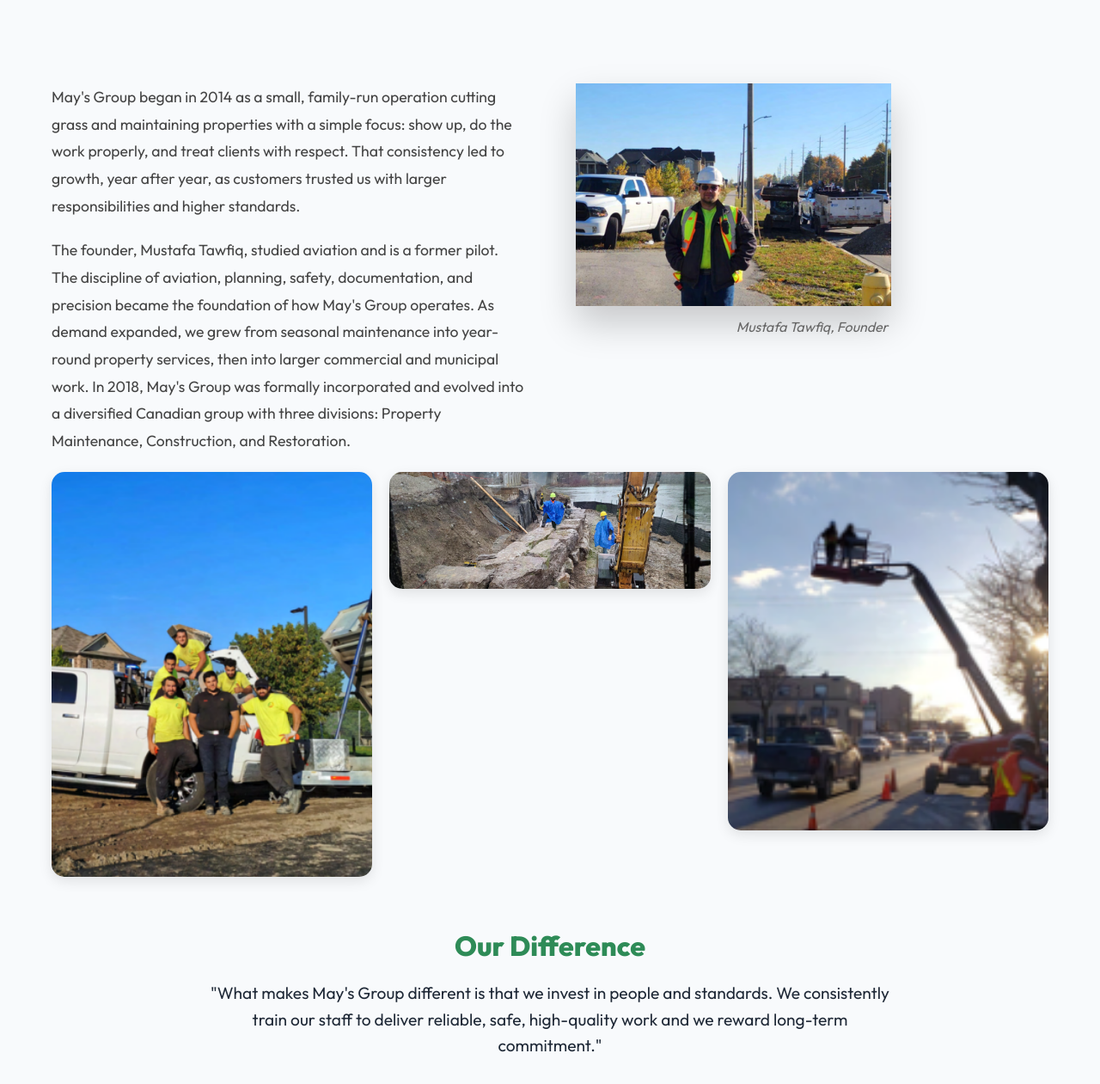
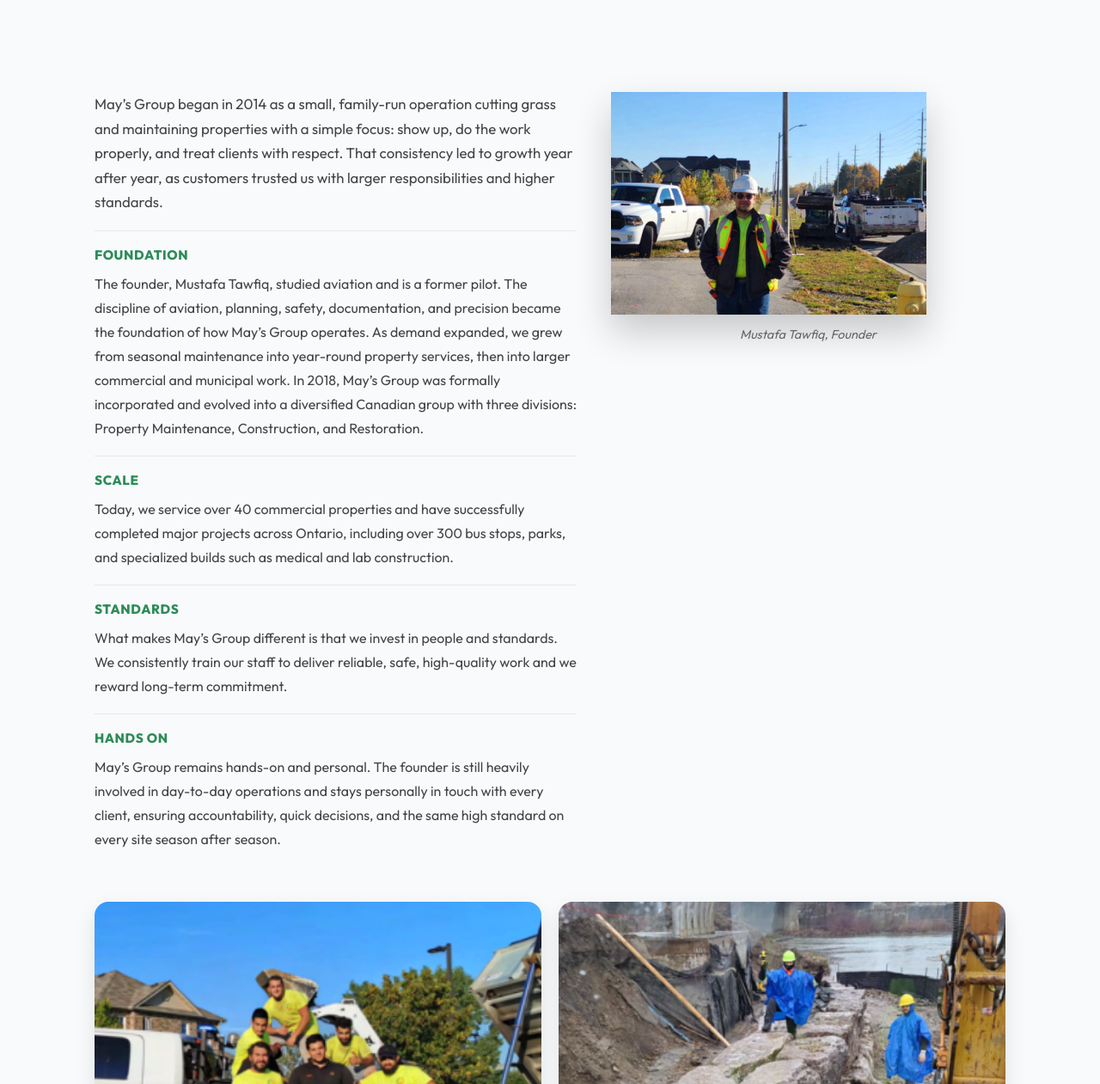
Before and after one commit to abduh3131/MaysGroup, a plain HTML site: page website/story.html in a window 1280 px wide. Shown: the part 199-1460 px from the top of the page at 86% size. Drawn offline with nearby package versions, Linux system fonts and the light colour scheme.

Commit message:
Enhance story layout and CSS styles
Refactor story layout and improve styling for better organization and readability.

```diff
--- a/website/story.html
+++ b/website/story.html
@@ -11,35 +11,112 @@
     <link href="https://fonts.googleapis.com/css2?family=Outfit:wght@300;400;600;800&display=swap" rel="stylesheet">
     <script src="https://unpkg.com/lucide@latest"></script>
     <style>
-        /* Specific page overrides */
-        .story-images-grid {
-            display: grid;
-            grid-template-columns: repeat(2, 1fr);
-            gap: 20px;
-            margin-top: 40px;
+        /* Page organization improvements */
+        .story-wrap {
+            max-width: 1100px;
+            margin: 0 auto;
         }
 
-        .story-images-grid img {
-            width: 100%;
-            border-radius: 15px;
-            box-shadow: 0 10px 25px rgba(0, 0, 0, 0.1);
-            transition: transform 0.3s;
+        .story-top {
+            display: grid;
+            grid-template-columns: 1.1fr 0.9fr;
+            gap: 40px;
+            align-items: start;
+            margin-top: 10px;
         }
 
-        .story-images-grid img:hover {
-            transform: scale(1.02);
+        .story-lead {
+            font-size: 1.05rem;
+            line-height: 1.7;
+            color: #444;
+            margin-bottom: 18px;
         }
 
-        .full-width-img {
-            grid-column: 1 / -1;
+        .story-block {
+            margin-top: 18px;
+            padding-top: 18px;
+            border-top: 1px solid rgba(0, 0, 0, 0.07);
         }
 
-        @media(max-width: 768px) {
-            .story-images-grid {
+        .story-block-title {
+            font-size: 0.95rem;
+            font-weight: 700;
+            letter-spacing: 0.6px;
+            text-transform: uppercase;
+            color: var(--primary-green);
+            margin-bottom: 10px;
+        }
+
+        .story-text {
+            font-size: 1rem;
+            line-height: 1.75;
+            color: #444;
+            margin-bottom: 14px;
+        }
+
+        .image-content {
+            position: sticky;
+            top: 120px;
+        }
+
+        .caption {
+            margin-top: 10px;
+            font-size: 0.9rem;
+            color: #666;
+            text-align: center;
+            font-style: italic;
+        }
+
+        /* Two images side by side */
+        .story-images-row {
+            display: flex;
+            gap: 20px;
+            margin-top: 45px;
+        }
+
+        .story-images-row .story-image {
+            flex: 1;
+            border-radius: 16px;
+            overflow: hidden;
+            box-shadow: 0 10px 25px rgba(0, 0, 0, 0.10);
+            background: #fff;
+        }
+
+        .story-images-row .story-image img {
+            width: 100%;
+            height: 320px;
+            object-fit: cover;
+            display: block;
+        }
+
+        /* Quote box spacing */
+        .quote-box {
+            margin-top: 55px;
+            padding: 35px 30px;
+            border-radius: 20px;
+        }
+
+        @media (max-width: 900px) {
+            .story-top {
                 grid-template-columns: 1fr;
+                gap: 25px;
+            }
+
+            .image-content {
+                position: static;
+            }
+
+            .story-images-row {
+                flex-direction: column;
+            }
+
+            .story-images-row .story-image img {
+                height: 260px;
             }
         }
     </style>
+
+
 </head>
 
 <body>
@@ -78,47 +155,89 @@
     <section class="section header-section">
         <div class="container">
             <h1 class="page-title fade-in-up" style="padding-top: 45px;">Our Story</h1>
-
         </div>
     </section>
 
     <section class="section" style="padding-top: 0;">
-        <div class="container">
-            <div class="content-grid">
+        <div class="container story-wrap">
+            <div class="story-top">
                 <div class="text-content reveal">
-                    <p class="story-text">
-                        May's Group began in 2014 as a small, family-run operation cutting grass and maintaining
+                    <p class="story-lead">
+                        May’s Group began in 2014 as a small, family-run operation cutting grass and maintaining
                         properties with a simple focus: show up, do the work properly, and treat clients with respect.
-                        That consistency led to growth, year after year, as customers trusted us with larger
+                        That consistency led to growth year after year, as customers trusted us with larger
                         responsibilities and higher standards.
                     </p>
-                    <p class="story-text">
-                        The founder, Mustafa Tawfiq, studied aviation and is a former pilot. The discipline of aviation,
-                        planning, safety, documentation, and precision became the foundation of how May's Group
-                        operates. As demand expanded, we grew from seasonal maintenance into year-round property
-                        services, then into larger commercial and municipal work. In 2018, May's Group was formally
-                        incorporated and evolved into a diversified Canadian group with three divisions: Property
-                        Maintenance, Construction, and Restoration.
-                    </p>
+
+                    <div class="story-block">
+                        <div class="story-block-title">Foundation</div>
+                        <p class="story-text">
+                            The founder, Mustafa Tawfiq, studied aviation and is a former pilot. The discipline of
+                            aviation, planning, safety, documentation, and precision became the foundation of how May’s
+                            Group operates. As demand expanded, we grew from seasonal maintenance into year-round
+                            property services, then into larger commercial and municipal work. In 2018, May’s Group was
+                            formally incorporated and evolved into a diversified Canadian group with three divisions:
+                            Property Maintenance, Construction, and Restoration.
+                        </p>
+                    </div>
+
+                    <div class="story-block">
+                        <div class="story-block-title">Scale</div>
+                        <p class="story-text">
+                            Today, we service over 40 commercial properties and have successfully completed major
+                            projects across Ontario, including over 300 bus stops, parks, and specialized builds such as
+                            medical and lab construction.
+                        </p>
+                    </div>
+
+                    <div class="story-block">
+                        <div class="story-block-title">Standards</div>
+                        <p class="story-text">
+                            What makes May’s Group different is that we invest in people and standards. We consistently
+                            train our staff to deliver reliable, safe, high-quality work and we reward long-term
+                            commitment.
+                        </p>
+                    </div>
+
+                    <div class="story-block">
+                        <div class="story-block-title">Hands On</div>
+                        <p class="story-text">
+                            May’s Group remains hands-on and personal. The founder is still heavily involved in
+                            day-to-day operations and stays personally in touch with every client, ensuring
+                            accountability, quick decisions, and the same high standard on every site season after
+                            season.
+                        </p>
+                    </div>
                 </div>
+
                 <div class="image-content reveal delay-1">
                     <img src="images/au5.png" alt="Mustafa Tawfiq - Founder" class="rounded-img large-shadow">
                     <div class="caption">Mustafa Tawfiq, Founder</div>
                 </div>
             </div>
 
-            <div class="masonry-grid reveal">
-                <div class="masonry-item"><img src="images/au2.png" alt="Mays Group Work"></div>
-                <div class="masonry-item"><img src="images/au3.png" alt="Mays Group Team"></div>
-                <div class="masonry-item"><img src="images/au4.png" alt="Mays Group Project"></div>
+            <div class="story-images-row reveal">
+                <div class="story-image">
+                    <img src="images/au2.png" alt="Mays Group Team">
+                </div>
+
+                <div class="story-image">
+                    <img src="images/au3.png" alt="Mays Group Construction Work">
+                </div>
             </div>
 
+
+
+
+
+
             <div class="quote-box reveal"
-                style="margin-top: 60px; text-align: center; max-width: 800px; margin-left: auto; margin-right: auto;">
-                <h3 style="font-size: 2rem; color: var(--primary-green); margin-bottom: 20px;">Our Difference</h3>
-                <p style="font-size: 1.2rem; line-height: 1.6;">"What makes May's Group different is that we invest in
-                    people and standards. We consistently train our staff to deliver reliable, safe, high-quality work
-                    and we reward long-term commitment."</p>
+                style="text-align: center; max-width: 900px; margin-left: auto; margin-right: auto;">
+                <h3 style="font-size: 2rem; color: var(--primary-green); margin-bottom: 14px;">Our Difference</h3>
+                <p style="font-size: 1.1rem; line-height: 1.7; color: #444;">
+                    "What makes May’s Group different is that we invest in people and standards. We consistently train
+                    our staff to deliver reliable, safe, high-quality work and we reward long-term commitment."
+                </p>
             </div>
         </div>
     </section>
```
